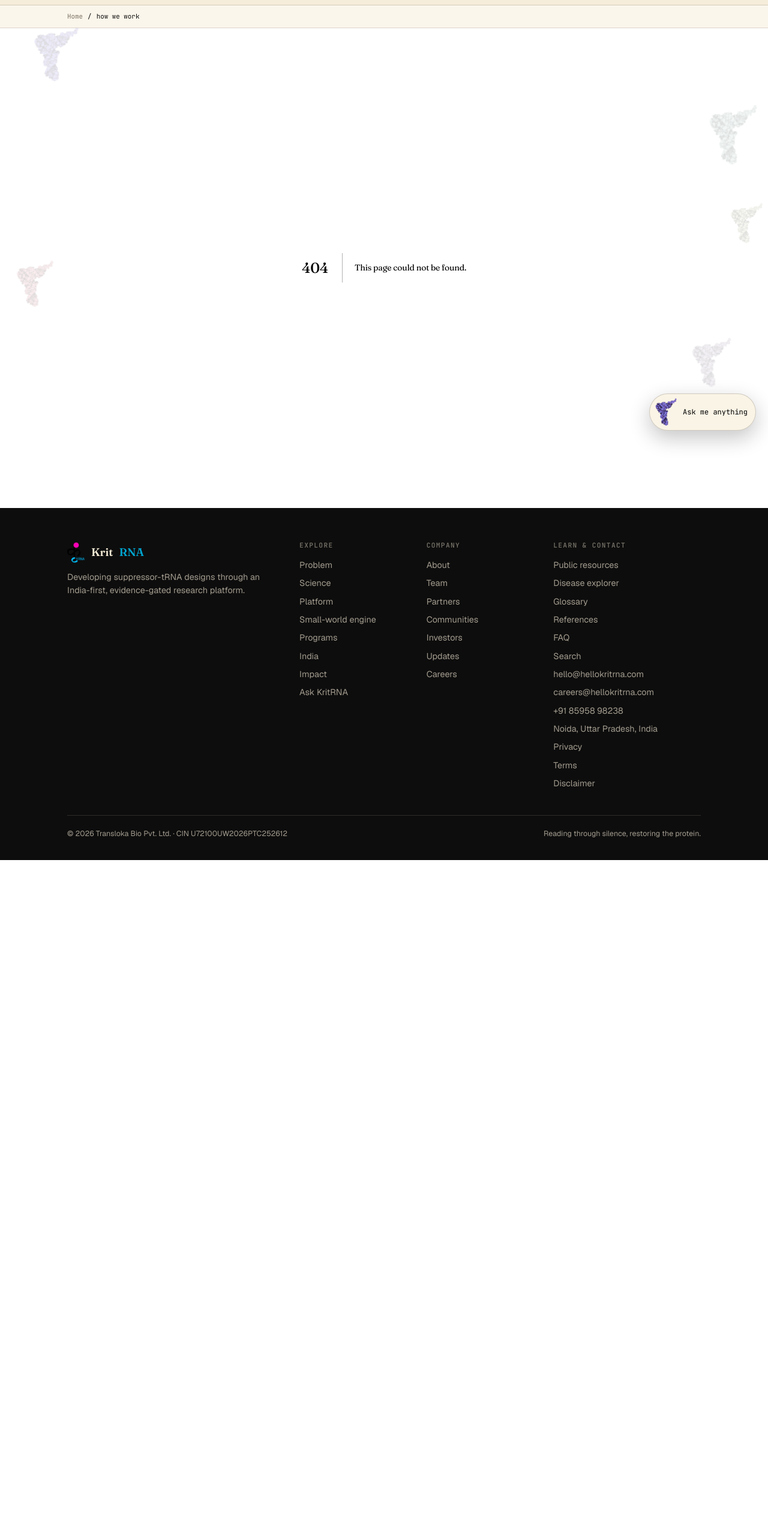
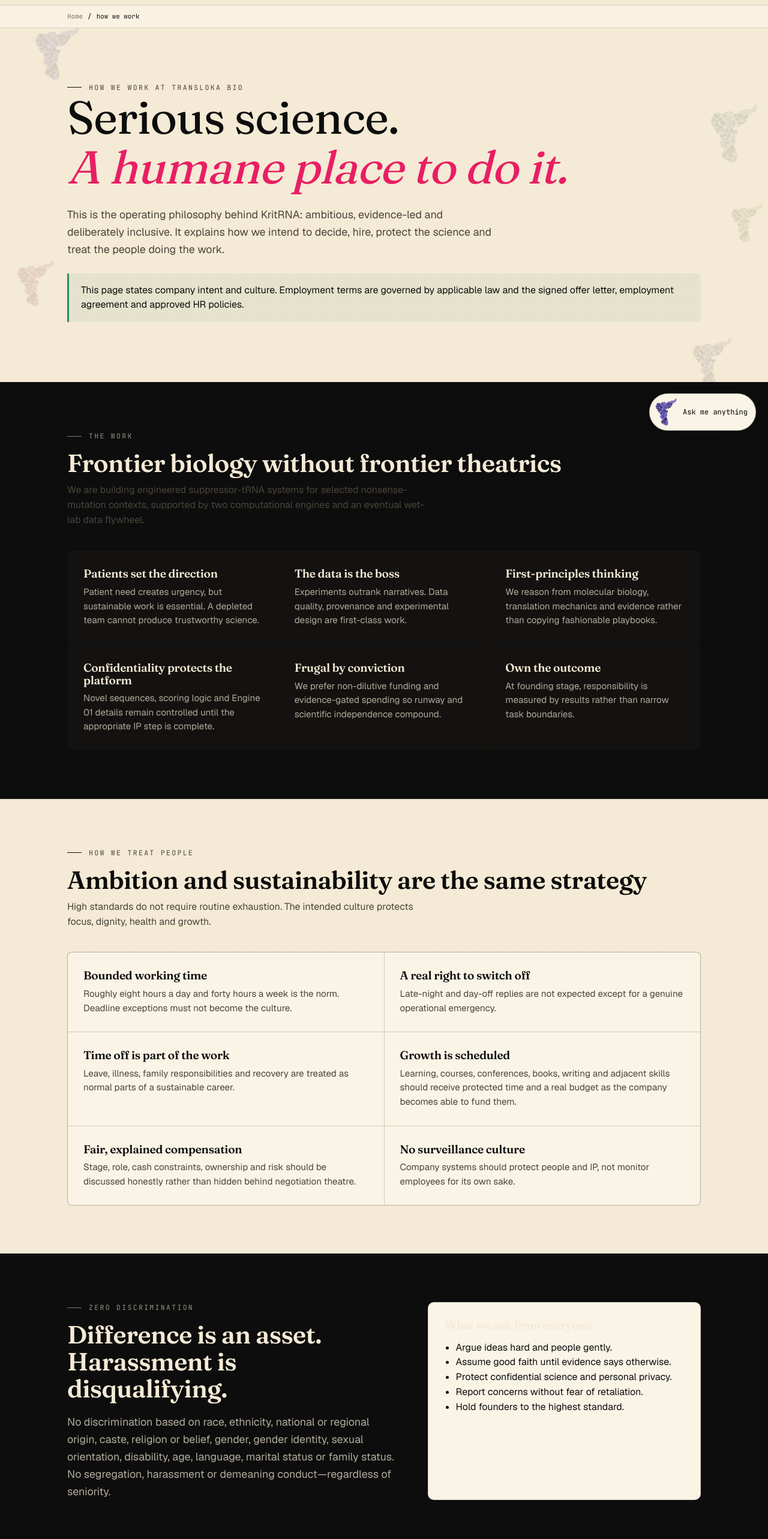
Before and after one commit to transloka786/trasnloka-website, a Next.js app: page /how-we-work in a window 1280 px wide. Before the commit this address had no page. Shown: the part 60-2626 px from the top of the page at 60% size. Before the commit the page ends 1494 px from the top, so only its background shows below. Built offline with nearby package versions, Linux system fonts and the light colour scheme.

Commit message:
Add Transloka Bio operating principles page

```diff
--- /dev/null
+++ b/src/app/how-we-work/page.tsx
@@ -0,0 +1,100 @@
+import type { Metadata } from 'next';
+import Link from 'next/link';
+
+export const metadata: Metadata = {
+  title: 'How We Work',
+  description: 'The operating principles, employment philosophy, scientific standards and inclusive culture Transloka Bio intends to build around KritRNA.',
+};
+
+const COMPANY = [
+  ['Patients set the direction', 'Patient need creates urgency, but sustainable work is essential. A depleted team cannot produce trustworthy science.'],
+  ['The data is the boss', 'Experiments outrank narratives. Data quality, provenance and experimental design are first-class work.'],
+  ['First-principles thinking', 'We reason from molecular biology, translation mechanics and evidence rather than copying fashionable playbooks.'],
+  ['Confidentiality protects the platform', 'Novel sequences, scoring logic and Engine 01 details remain controlled until the appropriate IP step is complete.'],
+  ['Frugal by conviction', 'We prefer non-dilutive funding and evidence-gated spending so runway and scientific independence compound.'],
+  ['Own the outcome', 'At founding stage, responsibility is measured by results rather than narrow task boundaries.'],
+];
+
+const PEOPLE = [
+  ['Bounded working time', 'Roughly eight hours a day and forty hours a week is the norm. Deadline exceptions must not become the culture.'],
+  ['A real right to switch off', 'Late-night and day-off replies are not expected except for a genuine operational emergency.'],
+  ['Time off is part of the work', 'Leave, illness, family responsibilities and recovery are treated as normal parts of a sustainable career.'],
+  ['Growth is scheduled', 'Learning, courses, conferences, books, writing and adjacent skills should receive protected time and a real budget as the company becomes able to fund them.'],
+  ['Fair, explained compensation', 'Stage, role, cash constraints, ownership and risk should be discussed honestly rather than hidden behind negotiation theatre.'],
+  ['No surveillance culture', 'Company systems should protect people and IP, not monitor employees for its own sake.'],
+];
+
+const HIRING = [
+  ['Slope over pedigree', 'What you can learn, build and own matters more than where you studied or how polished your résumé appears.'],
+  ['T-shaped curiosity', 'The hardest problems sit between machine learning and molecular biology. Curiosity across that boundary is essential.'],
+  ['Intellectual honesty', '“I do not know” and “the data changed my mind” are strengths.'],
+  ['Signal-dense process', 'A focused conversation, a paid work sample where appropriate and a direct discussion of mission, terms and expectations.'],
+];
+
+export default function HowWeWorkPage() {
+  return (
+    <>
+      <section className="page-hero">
+        <div className="wrap">
+          <div className="eyebrow">How we work at Transloka Bio</div>
+          <h1 className="h1">Serious science.<br /><em>A humane place to do it.</em></h1>
+          <p className="lead" style={{ marginTop: 22 }}>This is the operating philosophy behind KritRNA: ambitious, evidence-led and deliberately inclusive. It explains how we intend to decide, hire, protect the science and treat the people doing the work.</p>
+          <div className="callout" style={{ marginTop: 26 }}>This page states company intent and culture. Employment terms are governed by applicable law and the signed offer letter, employment agreement and approved HR policies.</div>
+        </div>
+      </section>
+
+      <section className="ink-sec">
+        <div className="wrap">
+          <div className="sec-head"><div className="eyebrow">The work</div><h2 className="h2">Frontier biology without frontier theatrics</h2><p>We are building engineered suppressor-tRNA systems for selected nonsense-mutation contexts, supported by two computational engines and an eventual wet-lab data flywheel.</p></div>
+          <div className="grid cols-3">{COMPANY.map(([title, text]) => <article className="cell" key={title}><h3>{title}</h3><p>{text}</p></article>)}</div>
+        </div>
+      </section>
+
+      <section>
+        <div className="wrap">
+          <div className="sec-head"><div className="eyebrow">How we treat people</div><h2 className="h2">Ambition and sustainability are the same strategy</h2><p>High standards do not require routine exhaustion. The intended culture protects focus, dignity, health and growth.</p></div>
+          <div className="grid cols-2">{PEOPLE.map(([title, text]) => <article className="cell" key={title}><h3>{title}</h3><p>{text}</p></article>)}</div>
+        </div>
+      </section>
+
+      <section className="ink-sec">
+        <div className="wrap split-2">
+          <div>
+            <div className="eyebrow">Zero discrimination</div>
+            <h2 className="h2" style={{ marginTop: 14 }}>Difference is an asset. Harassment is disqualifying.</h2>
+            <p className="lead" style={{ marginTop: 18 }}>No discrimination based on race, ethnicity, national or regional origin, caste, religion or belief, gender, gender identity, sexual orientation, disability, age, language, marital status or family status. No segregation, harassment or demeaning conduct—regardless of seniority.</p>
+          </div>
+          <div className="form-card">
+            <h3>What we ask from everyone</h3>
+            <ul style={{ margin: '14px 0 0 18px' }}>
+              <li>Argue ideas hard and people gently.</li>
+              <li>Assume good faith until evidence says otherwise.</li>
+              <li>Protect confidential science and personal privacy.</li>
+              <li>Report concerns without fear of retaliation.</li>
+              <li>Hold founders to the highest standard.</li>
+            </ul>
+          </div>
+        </div>
+      </section>
+
+      <section>
+        <div className="wrap">
+          <div className="sec-head"><div className="eyebrow">How we hire</div><h2 className="h2">Builders who can own a consequential result</h2></div>
+          <div className="grid cols-2">{HIRING.map(([title, text]) => <article className="cell" key={title}><h3>{title}</h3><p>{text}</p></article>)}</div>
+          <div className="callout" style={{ marginTop: 24 }}><strong>A bad fit is not someone who wants a life outside work.</strong> A bad fit is someone careless with scientific integrity, discriminatory toward colleagues, loose with confidential material or unwilling to own outcomes.</div>
+        </div>
+      </section>
+
+      <section className="ink-sec center">
+        <div className="wrap">
+          <h2 className="h2">Read the culture before you apply.</h2>
+          <p className="lead" style={{ margin: '16px auto 0' }}>The people joining now will define what Transloka Bio becomes.</p>
+          <div style={{ marginTop: 26, display: 'flex', gap: 12, justifyContent: 'center', flexWrap: 'wrap' }}>
+            <Link className="btn btn-solid" href="/careers" style={{ background: 'var(--cream)', color: 'var(--ink)', borderColor: 'var(--cream)' }}>View current roles</Link>
+            <Link className="btn btn-ghost" href="/about" style={{ color: 'var(--cream)', borderColor: 'var(--cream)' }}>About the company</Link>
+          </div>
+        </div>
+      </section>
+    </>
+  );
+}
```
